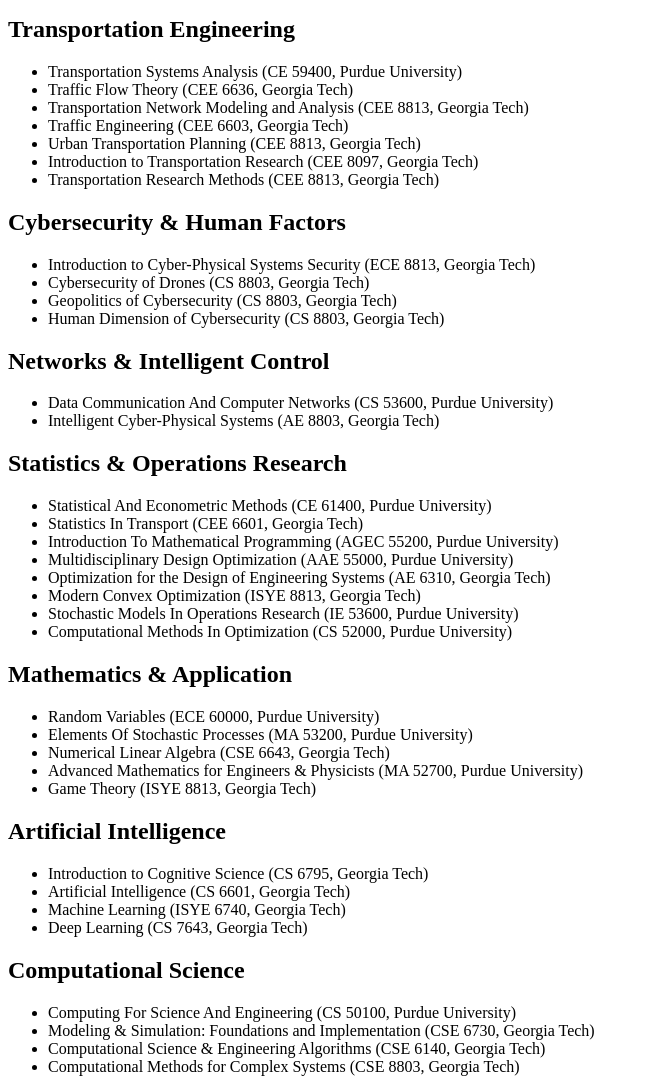
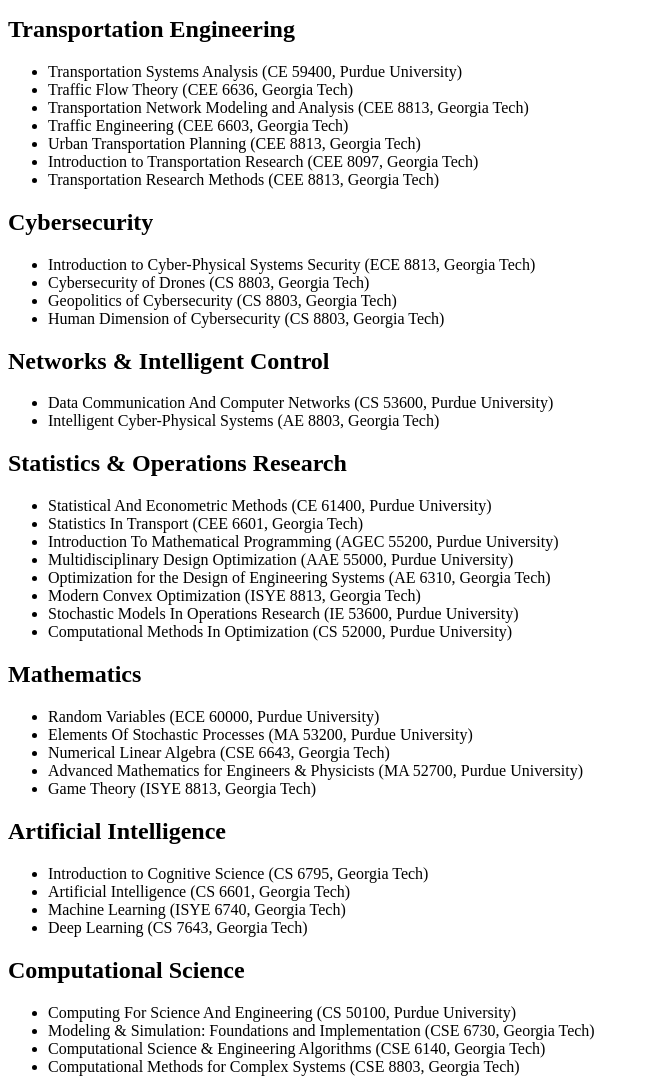
Before and after one commit to YangjiaoChen/YangjiaoChen.github.io, a Jekyll site: the page built from coursework.html, in a window 1280 px wide, cut to the strip 112-1204 px from the top of the page. Shown: the whole strip, without its empty margins (0-649 px from the left). Built offline with Jekyll 4.4.1, drawn with Linux system fonts in a browser that asks for light colours.

Commit message:
Update coursework.html

```diff
--- a/coursework.html
+++ b/coursework.html
@@ -77,7 +77,7 @@ title: "Yangjiao Chen: coursework"
     </div>
 </ul>
 
-<h2> Cybersecurity & Human Factors</h2>
+<h2> Cybersecurity</h2>
 <ul>
     <div>
     <li> Introduction to Cyber-Physical Systems Security (ECE 8813, Georgia Tech)</li>
@@ -109,7 +109,7 @@ title: "Yangjiao Chen: coursework"
   </div>
 </ul>
 
-<h2> Mathematics & Application </h2>
+<h2> Mathematics</h2>
 <ul>
     <div>
 <li>Random Variables (ECE 60000, Purdue University) </li>
```
